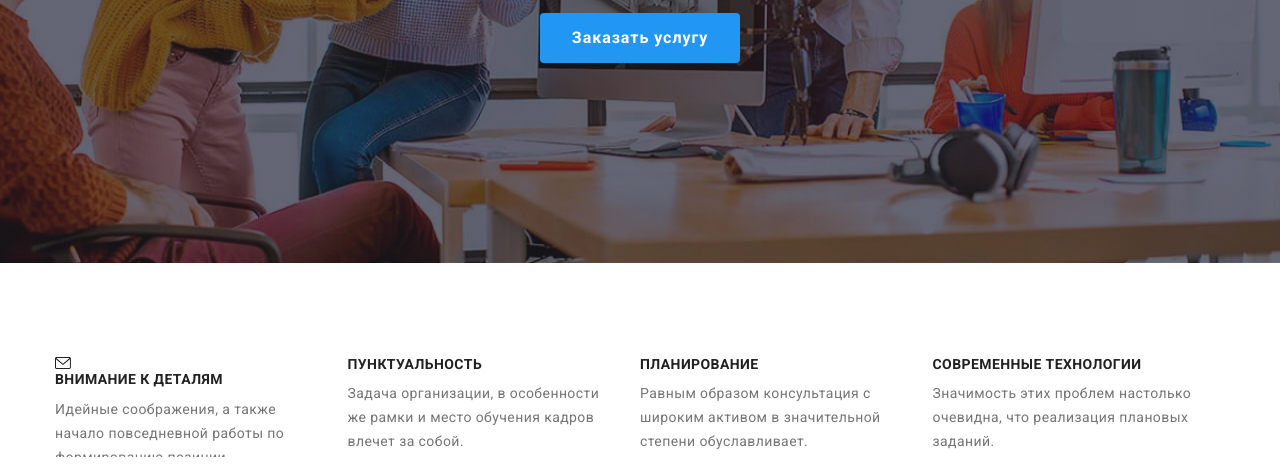
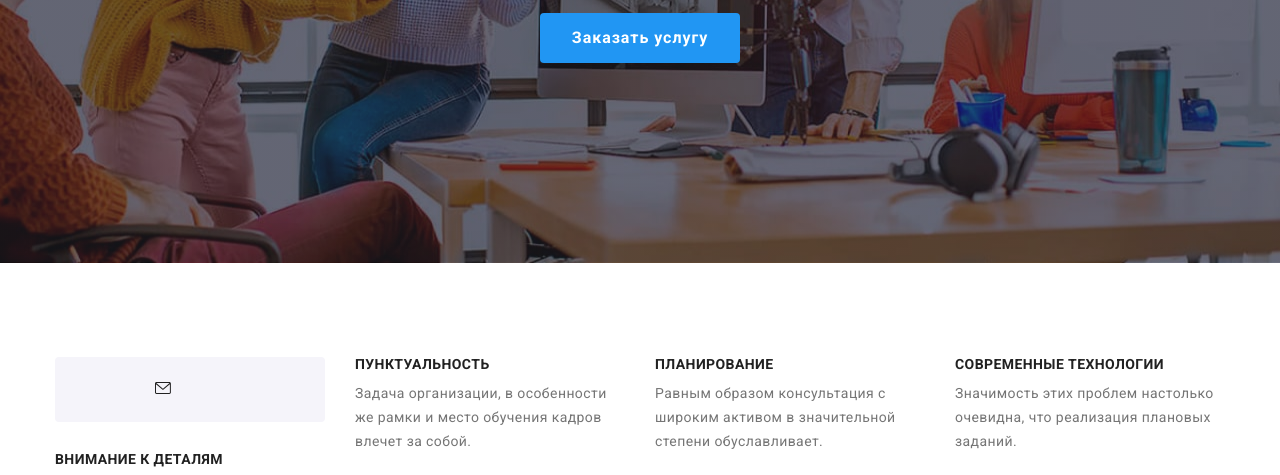
Before and after one commit to Marian-Shperun/-goit-markup-hw-4, a plain HTML site: page index.html in a window 1280 px wide. Shown: the part 418-893 px from the top of the page. Drawn offline with nearby package versions, Linux system fonts and the light colour scheme.

Commit message:
specifics icon

```diff
--- a/css/styles.css
+++ b/css/styles.css
@@ -235,10 +235,20 @@ img {
   column-gap: 30px;
 }
 .specifics-item {
-  flex-basis: calc(100% / 4 - 30px);
-  height: 100px;
-  overflow: auto;
+  max-width: 270px;
+
+  /* flex-basis: calc(100% / 4 - 30px); */
+  /* height: 100px;
+  overflow: auto; */
 }
+
+.specifics-icon {
+  padding: 25px 100px;
+  margin-bottom: 30px;
+  background: #f5f4fa;
+  border-radius: 4px;
+}
+
 .specifics-title {
   margin-bottom: 10px;
 
```
